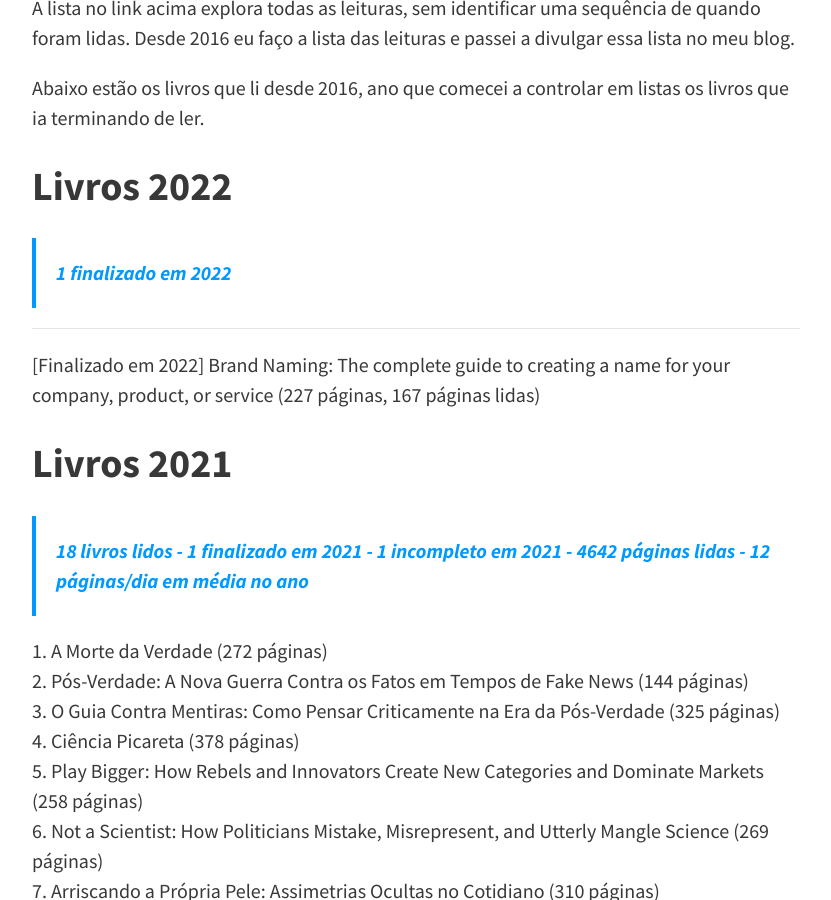
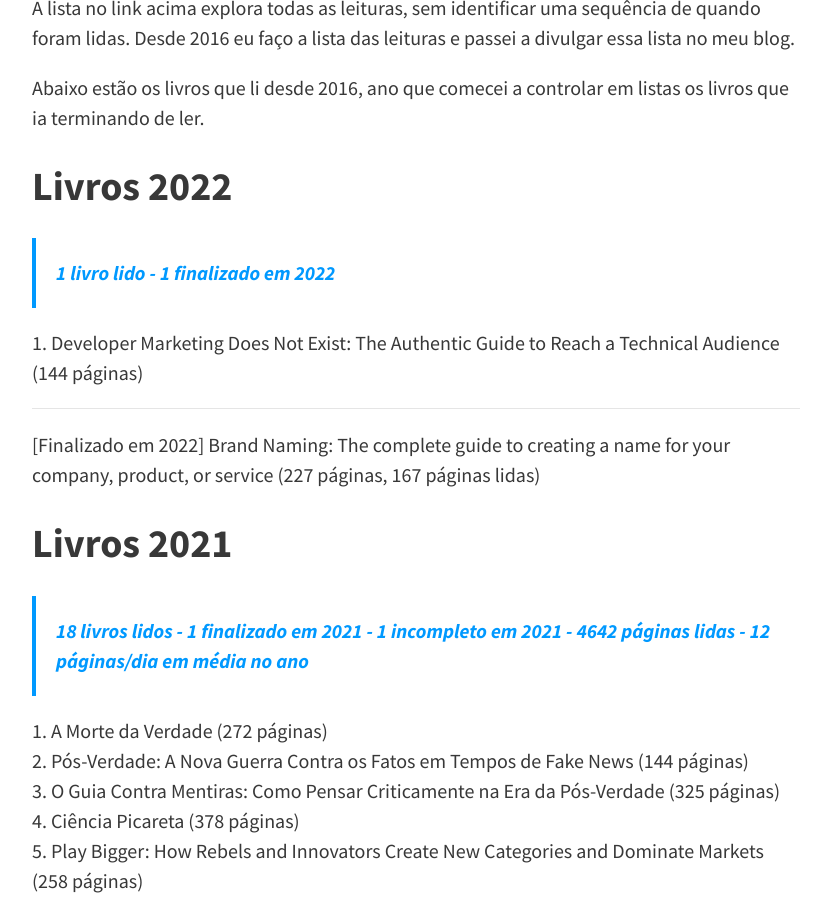
Before and after one commit to felipecbarbosa/felipecbarbosa.github.io, a Jekyll site: the page built from leituras.md, in a window 1280 px wide and 900 px high, scrolled down 852 px. Shown: the whole window, without its empty margins (224-1055 px from the left). Built offline with Jekyll 4.4.1, drawn with Linux system fonts in a browser that asks for light colours; nearby versions of some CDN libraries; comment, search, counter and statistics services are not loaded.

Commit message:
Added new book

```diff
--- a/leituras.md
+++ b/leituras.md
@@ -22,7 +22,9 @@ A lista no link acima explora todas as leituras, sem identificar uma sequência
 Abaixo estão os livros que li desde 2016, ano que comecei a controlar em listas os livros que ia terminando de ler.
 
 ## Livros 2022 {#livros-2022}
-> 1 finalizado em 2022
+> 1 livro lido - 1 finalizado em 2022
+
+1. Developer Marketing Does Not Exist: The Authentic Guide to Reach a Technical Audience (144 páginas)
 
 ---
 
```
